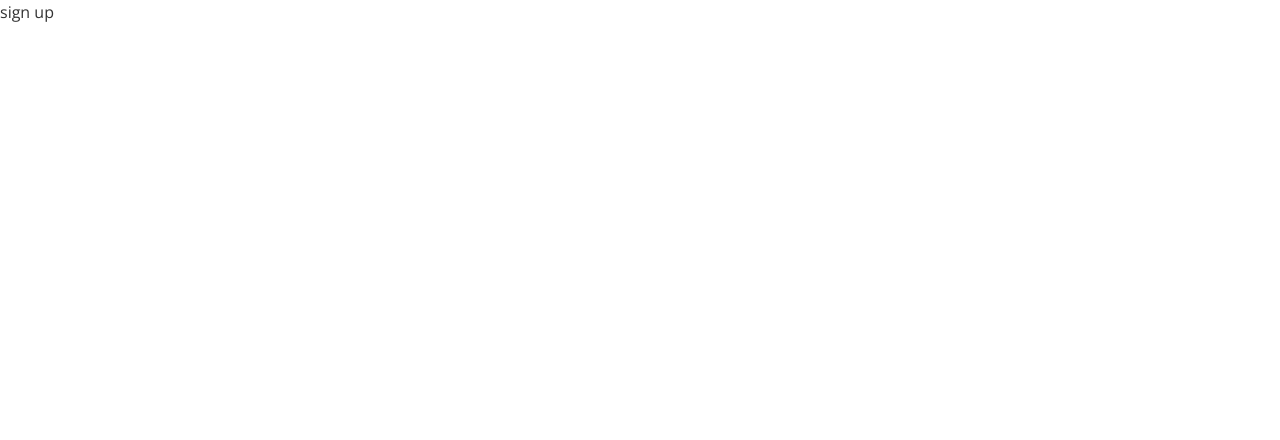
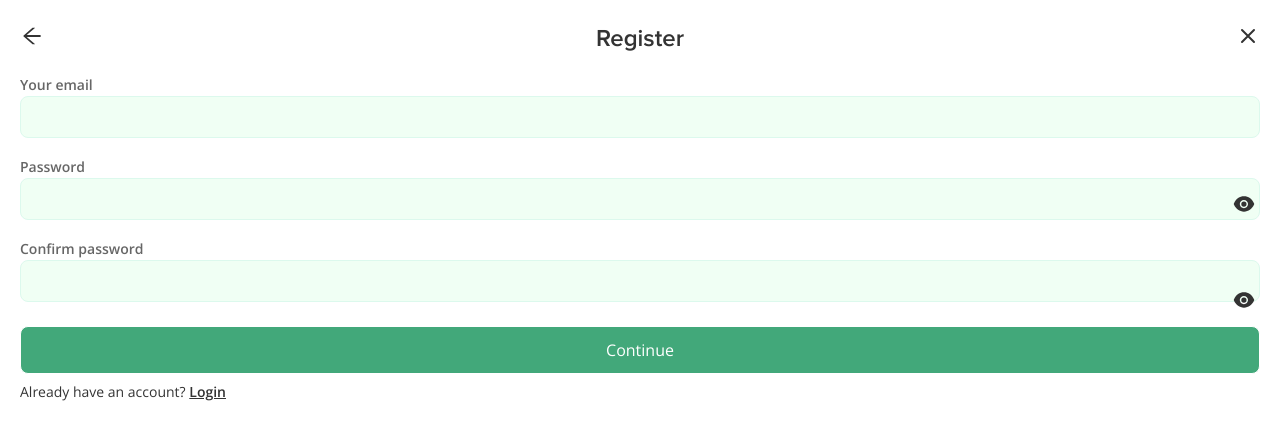
Before and after one commit to nobeeinc/frontend-interview, a Next.js app: page /signup in a window 1280 px wide. Shown: the top 440 px of the page. Built offline with nearby package versions, Linux system fonts and the light colour scheme.

Commit message:
finish register page , failed in styling show password icon

```diff
--- a/pages/api/auth/emails/[email].ts
+++ b/pages/api/auth/emails/[email].ts
@@ -1,3 +1,2 @@
 import { authEmailsHandler } from '@backend/auth/authEmailsHandler'
-
 export default authEmailsHandler
--- a/pages/login/index.tsx
+++ b/pages/login/index.tsx
@@ -1,5 +1,5 @@
 import React from 'react'
-import { Formik, Field, Form, FormikHelpers } from 'formik'
+import { Formik, Form } from 'formik'
 import { useRouter } from 'next/router'
 import { CloseIcon } from '@frontend/components/icons/CloseIcon';
 import axios from 'axios';
@@ -8,13 +8,14 @@ import ErrorMessage from '@frontend/components/ErrorMessage';
 import FormField from '@frontend/components/FormField';
 import { GoBackIcon } from '@frontend/components/icons/GoBackIcon';
 import { EyeInvisibleIcon } from '@frontend/components/icons/EyeInvisibleIcon';
+import { EyeIcon } from '@frontend/components/icons/EyeIcon';
 
 interface Values {
   email: string;
   password: string
 }
 
-const login = () => {
+const Login = () => {
   const [errMessage, setErrMessage] = useState("")
   const [passwordType, setPasswordType] = useState("password")
   const router = useRouter()
@@ -24,14 +25,16 @@ const login = () => {
       return
     } setPasswordType("text")
   }
+
   return (
-    <div className=''>
+    <div>
       <div className='mx-5 mt-6'>
         <div className='flex justify-between'>
           <div onClick={() => router.back()}><GoBackIcon className='w-6 mb-4 font-thin' /></div>
           <h5 className='font-proxima font-semibold text-2xl mb-4'>Login</h5>
           <div onClick={() => { router.push('/') }}><CloseIcon className='w-6 mb-4 font-thin' /></div>
         </div>
+        {errMessage && <ErrorMessage errMessage={errMessage} />}
         <Formik
           initialValues={{
             email: router.query.email as string || '',
@@ -39,13 +42,12 @@ const login = () => {
           }}
           onSubmit={(
             values: Values,
-            { setSubmitting }: FormikHelpers<Values>
           ) => {
-            console.log(values.email);
-
-            axios.post(`http://localhost:3000/api/auth/login`, values
+            axios.post(`http://localhost:3000/api/auth/login`, values, { withCredentials: true }
             )
               .then((res) => {
+                // axios.defaults.headers.common['Authorization'] = `Bearer ${response['token']}`
+                console.log('res', res.data);
 
               })
               .catch((error) => {
@@ -59,17 +61,18 @@ const login = () => {
           }}
         >
           <Form >
-            {errMessage && <ErrorMessage errMessage={errMessage} />}
-            <FormField label="Your email" type="email" additionalClass={errMessage ? 'border-danger' : 'border-primary-200'} onShow='text'></FormField>
-            <FormField label="Password" type="password" additionalClass={errMessage ? 'border-danger' : 'border-primary-200'} onShow={passwordType}></FormField>
+            <FormField id="email" label="Your email" name="email" additionalClass={errMessage ? 'border-danger' : 'border-primary-200'} onShow='text'></FormField>
+            <FormField id="password" label="Password" name="password" additionalClass={errMessage ? 'border-danger' : 'border-primary-200'} onShow={passwordType}></FormField>
             <button className='flex items-center text-white justify-center rounded-lg bg-primary mt-2 w-full h-12 border' type="submit">Continue</button>
           </Form>
         </Formik>
+        <button className='absolute right-6 top-48' onClick={passwordHandler}>
+          {passwordType === 'password' ? <EyeIcon className='w-6 mb-4 font-thin'></EyeIcon> : <EyeInvisibleIcon className='w-6 mb-4 font-thin' />}
+        </button>
+        <div className='font-sans font-semibold text-sm underline mt-1' onClick={() => { router.push('/signup') }}>Sign up</div>
       </div>
-      <button onClick={passwordHandler}>
-        <EyeInvisibleIcon className='w-6 mb-4 font-thin' /></button>
     </div >
   )
 }
 
-export default login
+export default Login
--- a/pages/loginorsignup/index.tsx
+++ b/pages/loginorsignup/index.tsx
@@ -4,8 +4,7 @@ import { useRouter } from 'next/router'
 import { CloseIcon } from '@frontend/components/icons/CloseIcon';
 import axios from 'axios';
 import * as Yup from 'yup';
-import { useState } from 'react';
-const signUpOrLogin = () => {
+const SignUpOrLogin = () => {
   interface Values {
     email: string;
   }
@@ -58,4 +57,4 @@ const signUpOrLogin = () => {
   )
 }
 
-export default signUpOrLogin
+export default SignUpOrLogin
--- a/pages/signup/index.tsx
+++ b/pages/signup/index.tsx
@@ -1,9 +1,95 @@
 import React from 'react'
+import { Formik, Field, Form, FormikHelpers } from 'formik'
+import { useRouter } from 'next/router'
+import { CloseIcon } from '@frontend/components/icons/CloseIcon';
+import axios from 'axios';
+import { useState } from 'react';
+import ErrorMessage from '@frontend/components/ErrorMessage';
+import FormField from '@frontend/components/FormField';
+import { GoBackIcon } from '@frontend/components/icons/GoBackIcon';
+import { EyeInvisibleIcon } from '@frontend/components/icons/EyeInvisibleIcon';
+import { EyeIcon } from '@frontend/components/icons/EyeIcon';
 
-const index = () => {
+interface Values {
+  email: string;
+  password: string;
+  passwordConfirm: string
+}
+
+const SignUp = () => {
+  const [errMessage, setErrMessage] = useState("")
+  const [passwordType, setPasswordType] = useState("password")
+  const [confirmPasswordType, setConfirmPasswordType] = useState("password")
+
+  const router = useRouter()
+
+  const passwordHandler = () => {
+    if (passwordType === "text") {
+      setPasswordType("password")
+      return
+    } setPasswordType("text")
+  }
+  const confirmPasswordHandler = () => {
+    if (confirmPasswordType === "text") {
+      setConfirmPasswordType("password")
+      return
+    } setConfirmPasswordType("text")
+  }
+
   return (
-    <div>sign up</div>
+    <div className=''>
+      <div className='mx-5 mt-6'>
+        <div className='flex justify-between'>
+          <div onClick={() => router.back()}><GoBackIcon className='w-6 mb-4 font-thin' /></div>
+          <h5 className='font-proxima font-semibold text-2xl mb-4'>Register</h5>
+          <div onClick={() => { router.push('/') }}><CloseIcon className='w-6 mb-4 font-thin' /></div>
+        </div>
+        {errMessage && <ErrorMessage errMessage={errMessage} />}
+        <Formik
+          initialValues={{
+            email: router.query.email as string || '',
+            password: '',
+            passwordConfirm: ''
+          }}
+          onSubmit={(
+            values: Values,
+            { setSubmitting }: FormikHelpers<Values>
+          ) => {
+            if (values.password === values.passwordConfirm) {
+              axios.post(`http://localhost:3000/api/auth/register`, { email: values.email, password: values.password }
+              )
+                .then((res) => {
+
+                })
+                .catch((error) => {
+                  if (error.response.status === 422)
+                    setErrMessage("failed email or password validation")
+                  else if (error.response.status === 401)
+                    setErrMessage("invalid credentials")
+                  else if (error.response.status === 500)
+                    setErrMessage("internal server error")
+                })
+            }
+            setErrMessage('Invalid confirm password')
+          }}
+        >
+          <Form >
+            <FormField id="email" label="Your email" name="email" additionalClass={errMessage ? 'border-danger' : 'border-primary-200'} onShow='text'></FormField>
+            <FormField id="password" label="Password" name="password" additionalClass={errMessage ? 'border-danger' : 'border-primary-200'} onShow={passwordType}></FormField>
+            <FormField id="passwordConfirm" label="Confirm password" name="passwordConfirm" additionalClass={errMessage ? 'border-danger' : 'border-primary-200'} onShow={confirmPasswordType}></FormField>
+            <button className='flex items-center text-white justify-center rounded-lg bg-primary mt-2 w-full h-12 border' type="submit">Continue</button>
+          </Form>
+        </Formik>
+        <button className='absolute right-6 top-48' onClick={passwordHandler}>
+          {passwordType === 'password' ? <EyeIcon className='w-6 mb-4 font-thin'></EyeIcon> : <EyeInvisibleIcon className='w-6 mb-4 font-thin' />}
+        </button>
+        <button className='absolute right-6 top-72' onClick={confirmPasswordHandler}>
+          {confirmPasswordType === 'password' ? <EyeIcon className='w-6 mb-4 font-thin'></EyeIcon> : <EyeInvisibleIcon className='w-6 mb-4 font-thin' />}
+        </button>
+        <div className='font-sans text-sm mt-2'>Already have an account? <span className='font-sans font-semibold text-sm underline ' onClick={() => { router.push('/login') }}>Login</span></div>
+      </div>
+    </div >
   )
 }
 
-export default index
+export default SignUp
--- a/src/frontend/components/ErrorMessage.tsx
+++ b/src/frontend/components/ErrorMessage.tsx
@@ -4,7 +4,7 @@ type ErrorMessageProps = {
 }
 const ErrorMessage = ({ errMessage }: ErrorMessageProps) => {
   return (
-    <div>{errMessage}</div>
+    <div className='font-sans text-sm font-normal border-secondary-300'>{errMessage}</div>
   )
 }
 
--- a/src/frontend/components/FormField.tsx
+++ b/src/frontend/components/FormField.tsx
@@ -4,19 +4,19 @@ import { CloseIcon } from './icons/CloseIcon'
 type FormFieldProps = {
   label: string,
   additionalClass: string,
-  type: string,
-  onShow: string
+  name: string,
+  onShow: string,
+  id: string
 }
-const FormField = ({ label, additionalClass, type, onShow }: FormFieldProps) => {
+const FormField = ({ label, additionalClass, name, onShow, id }: FormFieldProps) => {
   return (
     <>
       <label className='font-sans text-gray-700 font-semibold text-sm leading-3' htmlFor="email">{label}</label>
       <Field
         className={"border focus:outline-none rounded-lg bg-primary-100 focus:bg-white hover:border-primary py-2 px-2 mb-4 w-full appearance-none " + additionalClass}
-        id={type}
-        name={type}
+        id={id}
+        name={name}
         type={onShow}
-        components={<CloseIcon className='w-6 mb-4 font-thin' />}
       />
 
     </>
```
Also changed, not shown: 1 other file (tests, documents, lock files or other folders).
